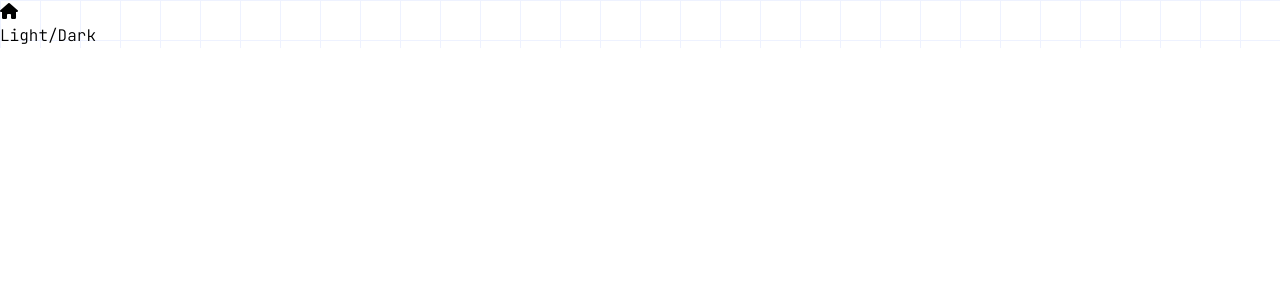
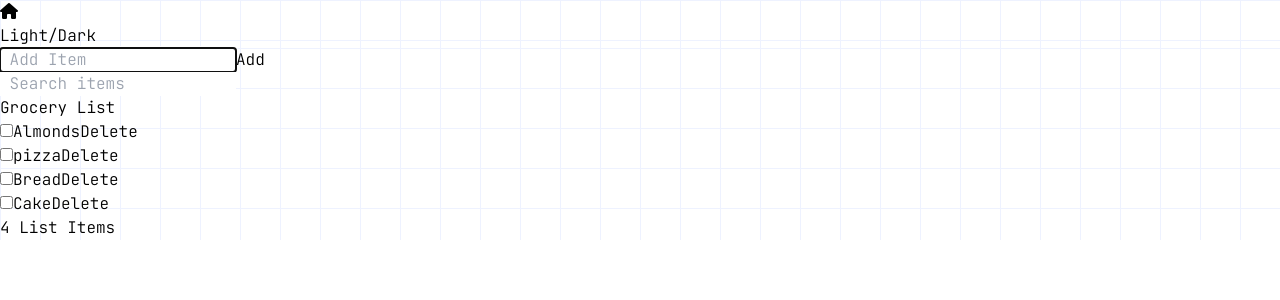
Before and after one commit to rjv01/React-Projects, a React (Vite) app in the folder react-tailwind-basic/: page /grocerylist in a window 1280 px wide. Before the commit this address had no page. Shown: the top 300 px of the page. Built offline with nearby package versions, Linux system fonts and the light colour scheme; data requests are answered from the project's data file.

Commit message:
updating grocery list codes

```diff
--- /dev/null
+++ b/react-tailwind-basic/data/db.json
@@ -0,0 +1,24 @@
+{
+    "items":[
+        {
+            "id":1,
+            "checked":false,
+            "item":"Almonds"
+        },
+        {
+            "id":2,
+            "checked":false,
+            "item":"pizza"
+        },
+        {
+            "id":3,
+            "checked":false,
+            "item":"Bread"
+        },
+        {
+            "id":4,
+            "checked":false,
+            "item":"Cake"
+        }
+    ]
+}
--- a/react-tailwind-basic/src/App.jsx
+++ b/react-tailwind-basic/src/App.jsx
@@ -22,6 +22,7 @@ import Infinite from './components/Infinite';
 import EnterColor from './components/EnterColor';
 import Content from './components/GroceriesList/Content';
 import CatFact from './components/CatFact';
+import GroceryList from './components/GroceriesList/GroceryList';
 
 function App() {
 
@@ -48,7 +49,8 @@ function App() {
           <Route path='/searchbar' element={<SearchBar />} />
           <Route path='/infinite' element={<Infinite />} />
           <Route path='/entercolor' element={<EnterColor />} />
-          <Route path='/content' element={<Content />} />
+          {/* <Route path='/content' element={<Content />} /> */}
+          <Route path='/grocerylist' element={<GroceryList />} />
           <Route path='/catfact' element={<CatFact />} />
         </Routes>
       </Router>
--- a/react-tailwind-basic/src/components/GroceriesList/Content.jsx
+++ b/react-tailwind-basic/src/components/GroceriesList/Content.jsx
@@ -1,63 +1,15 @@
-import React, { useState,useRef, useEffect } from 'react'
+import React from 'react'
+import ItemList from './ItemList';
 import Footer from './Footer';
-import ItemList from './ItemList';
-import AddItems from './AddItems';
-import SearchItems from './SearchItems';
 
-export default function Content() {
-    const [items,setItems] = useState(
-        ()=> JSON.parse(localStorage.getItem('shoppinglist'))|| [] );
-
-    const [newItem,setNewItem] = useState('');
-    const [search,setSearch] = useState('');
-
-    function setAndSaveItem(myItemList) {
-        setItems(myItemList); // Update the items state
-        localStorage.setItem('shoppinglist', JSON.stringify(myItemList));
-    }
-
-
-    const addItem = (item) =>{
-        const id = items.length ? items[items.length-1].id + 1 : 1;
-        const myNewItem = {id,checked:false,item};
-        const myNewListItem = [...items,myNewItem];
-        setAndSaveItem(myNewListItem);
-    }
-
-    function handleSubmit(e){
-        e.preventDefault();
-        if(!newItem)
-            return;
-        addItem(newItem)
-        setNewItem('')
-    }
-
-    function handleCheck(id){
-        const listItems = items.map((item)=> item.id === id ? {...item,checked:!item.checked} : {...item} )
-        setAndSaveItem(listItems);
-    }
-
-    function handleDelete(id){
-        const listItem = items.filter((item)=> item.id !== id);
-        setAndSaveItem(listItem);
-    }
-
+export default function Content({items,handleCheck,handleDelete}) {
     return(
-        <div className='min-h-screen flex flex-col items-center bgGrid'>
+        <div className='min-h-screen flex flex-col items-center'>
             <div className='border-8 rounded-xl border-red-600 m-3 p-8'>
                 <div className='flex flex-col justify-center items-center'>
                     <h1 className='text-2xl font-mono font-bold'>Grocery List</h1>
                 </div>
-                <AddItems
-                    newItem={newItem}
-                    setNewItem={setNewItem}
-                    handleSubmit={handleSubmit}
-                />
-                {/* <SearchItems
-                    search={search}
-                    setSearch={setSearch}
-                /> */}
-                <div className='font-bold text-lg'>
+                 <div className='font-bold text-lg'>
                     {items.length ? (
                         <ItemList
                             items={items}
@@ -68,9 +20,9 @@ export default function Content() {
                             <h1 className=' text-red-500'>Empty List</h1>
                         )
                     }
-                        <Footer
+                    <Footer
                         length={items.length}
-                />
+                    />
                 </div>
             </div>
         </div>
--- /dev/null
+++ b/react-tailwind-basic/src/components/GroceriesList/GroceryList.jsx
@@ -0,0 +1,94 @@
+import React, { useState,useRef, useEffect } from 'react'
+import Footer from './Footer';
+import AddItems from './AddItems';
+import SearchItems from './SearchItems';
+import Content from './Content';
+
+export default function GroceryList() {
+    const API_URL = 'http://localhost:3500/items';
+
+    const [items,setItems] = useState([]);
+    const [newItem,setNewItem] = useState('');
+    const [fetchError,setFetchError] = useState(null);
+    const [search,setSearch] = useState('');
+    const [isLoading,setIsLoading] = useState(true);
+
+    useEffect(()=>{
+        const fetchItem = async()=>{
+            try{
+                const response = await fetch(API_URL);
+                if(!response.ok)
+                    throw Error('Did Not Receive Data');
+                const listItems = await response.json();
+                setItems(listItems);
+                setFetchError(null);
+            }catch(err){
+                setFetchError(err.message);
+            }finally{
+                setIsLoading(false);
+            }
+        }
+        setTimeout(()=>{
+            (async () => await fetchItem())();
+        },2000);
+
+    },[]);
+
+    function setAndSaveItem(myItemList) {
+        setItems(myItemList);
+        localStorage.setItem('shoppinglist', JSON.stringify(myItemList));
+    }
+
+
+    const addItem = (item) =>{
+        const id = items.length ? items[items.length-1].id + 1 : 1;
+        const myNewItem = {id,checked:false,item};
+        const myNewListItem = [...items,myNewItem];
+        setAndSaveItem(myNewListItem);
+    }
+
+    function handleSubmit(e){
+        e.preventDefault();
+        if(!newItem)
+            return;
+        addItem(newItem)
+        setNewItem('')
+    }
+
+    function handleCheck(id){
+        const listItems = items.map((item)=> item.id === id ? {...item,checked:!item.checked} : {...item} )
+        setAndSaveItem(listItems);
+    }
+
+    function handleDelete(id){
+        const listItem = items.filter((item)=> item.id !== id);
+        setAndSaveItem(listItem);
+    }
+    return (
+        <div className='bgGrid'>
+            <AddItems
+                newItem={newItem}
+                setNewItem={setNewItem}
+                handleSubmit={handleSubmit}
+            />
+            <SearchItems
+                search={search}
+                setSearch={setSearch}
+            />
+            <main>
+                {isLoading && <p className='text-4xl flex justify-center mt-4'>
+                                <i className="fa-solid fa-gear animate-spin mt-3 "></i>
+                              </p> }
+                {fetchError && <p style={{color:'red'}} >{`Error: ${fetchError}`}</p>}
+                {!fetchError && !isLoading && <Content
+                    items={items.filter(item => item.item.toLowerCase().includes(search.toLowerCase()))}
+                    handleCheck={handleCheck}
+                    handleDelete={handleDelete}
+                />}
+            </main>
+            {/* <Footer
+                length={items.length}
+            /> */}
+        </div>
+    )
+}
--- a/react-tailwind-basic/src/components/GroceriesList/SearchItems.jsx
+++ b/react-tailwind-basic/src/components/GroceriesList/SearchItems.jsx
@@ -2,13 +2,14 @@ import React from 'react'
 
 export default function SearchItems({search,setSearch}) {
   return (
-    <div>
+    <div className='flex justify-center'>
         <form onSubmit={(e)=> e.preventDefault()}>
-            <label htmlFor="search">Search</label>
+            <label htmlFor="search"></label>
             <input
+                className='w-[387px] h-[51px] text-xl rounded-lg border shadow-lg'
                 type="text"
                 id='search'
-                placeholder='Search items'
+                placeholder=' Search items'
                 value={search}
                 onChange={(e) => setSearch(e.target.value)}
             />
--- a/react-tailwind-basic/src/components/Home.jsx
+++ b/react-tailwind-basic/src/components/Home.jsx
@@ -22,8 +22,9 @@ export default function Home() {
           <Link className='flex flex-col justify-center items-center m-5 underline hover:text-blue-700 duration-200' to={'/diffstateref'}>DiffstateRef</Link>
           <Link className='flex flex-col justify-center items-center m-5 underline hover:text-blue-700 duration-200' to={'/searchbar'}>SearchBar</Link>
           <Link className='flex flex-col justify-center items-center m-5 underline hover:text-blue-700 duration-200' to={'/entercolor'}>EnterColor</Link>
-          <Link className='flex flex-col justify-center items-center m-5 underline hover:text-blue-700 duration-200' to={'/content'}>Content</Link>
+          {/* <Link className='flex flex-col justify-center items-center m-5 underline hover:text-blue-700 duration-200' to={'/content'}>Content</Link> */}
           <Link className='flex flex-col justify-center items-center m-5 underline hover:text-blue-700 duration-200' to={'/catfact'}>CatFact</Link>
+          <Link className='flex flex-col justify-center items-center m-5 underline hover:text-blue-700 duration-200' to={'/grocerylist'}>GroceryList</Link>
           {/* <Link className='flex flex-col justify-center items-center m-5 underline hover:text-blue-700 duration-200' to={'/infinite'}>Infinite</Link> */}
         </div>
     </div>
```
